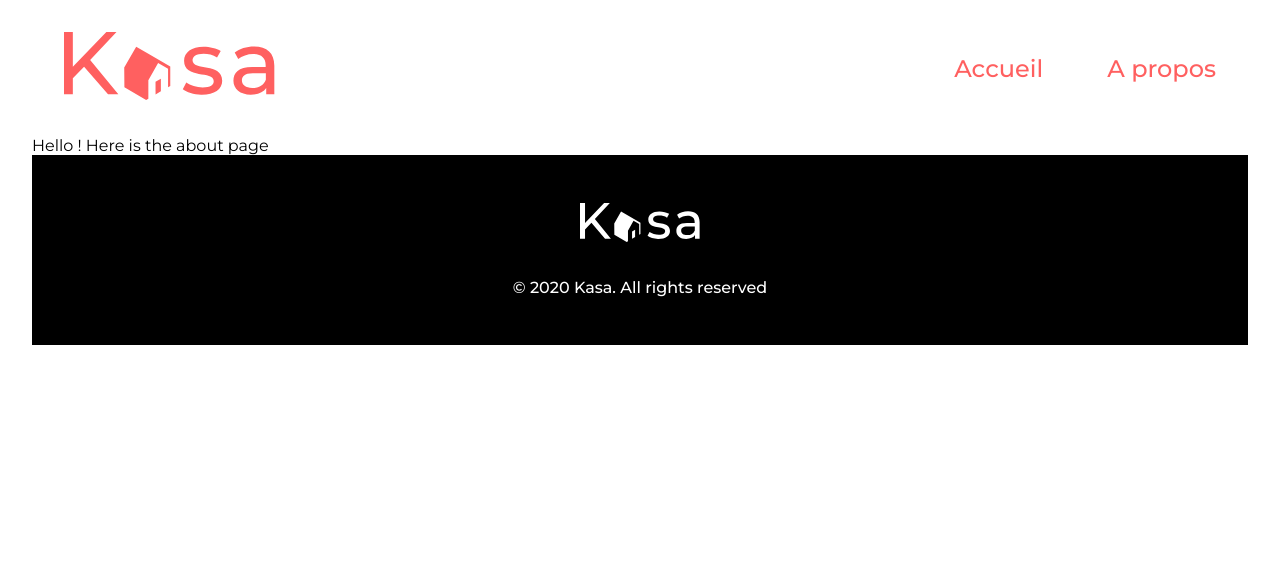
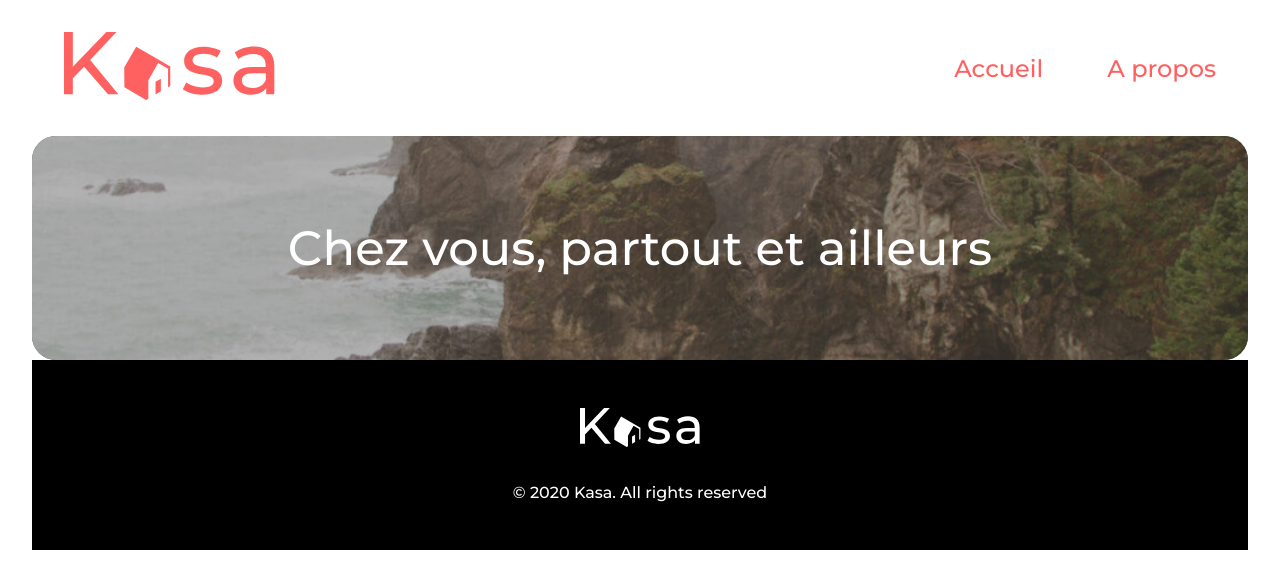
Before and after one commit to Shaun-maker/kasa, a React (Create React App) app: page /a-propos in a window 1280 px wide. Shown: the top 588 px of the page. Built offline with nearby package versions, Linux system fonts and the light colour scheme; the HTML template or start-up script is replaced by a standard one.

Commit message:
remove useless var

```diff
--- a/src/App.jsx
+++ b/src/App.jsx
@@ -1,8 +1,4 @@
-import {
-  createBrowserRouter,
-  RouterProvider,
-  useLoaderData,
-} from 'react-router-dom';
+import { createBrowserRouter, RouterProvider } from 'react-router-dom';
 import Layout from './pages/Layout';
 import Home from './pages/Home';
 import About from './pages/About';
--- a/src/components/Card/Card.jsx
+++ b/src/components/Card/Card.jsx
@@ -1,5 +1,4 @@
 import './Card.css';
-import accomodationImg from '../../assets/images/base-gradient.jpg';
 
 function Card({ cover, title }) {
   return (
--- a/src/pages/About.jsx
+++ b/src/pages/About.jsx
@@ -1,5 +1,12 @@
+import Banner from '../components/Banner/Banner';
+import topBannerImg from '../assets/images/about-top-banner.jpg';
+
 function About() {
-  return <main>Hello ! Here is the about page</main>;
+  return (
+    <main>
+      <Banner />
+    </main>
+  );
 }
 
 export default About;
--- a/src/pages/Home.jsx
+++ b/src/pages/Home.jsx
@@ -1,4 +1,3 @@
-import { useState, useEffect } from 'react';
 import { useLoaderData } from 'react-router-dom';
 import Banner from '../components/Banner/Banner';
 import Cart from '../components/Card/Card';
```
Also changed, not shown: src/assets/images/about-top-banner.jpg (added), src/components/collapse/collapse.css (added), src/components/collapse/collapse.jsx (added).
